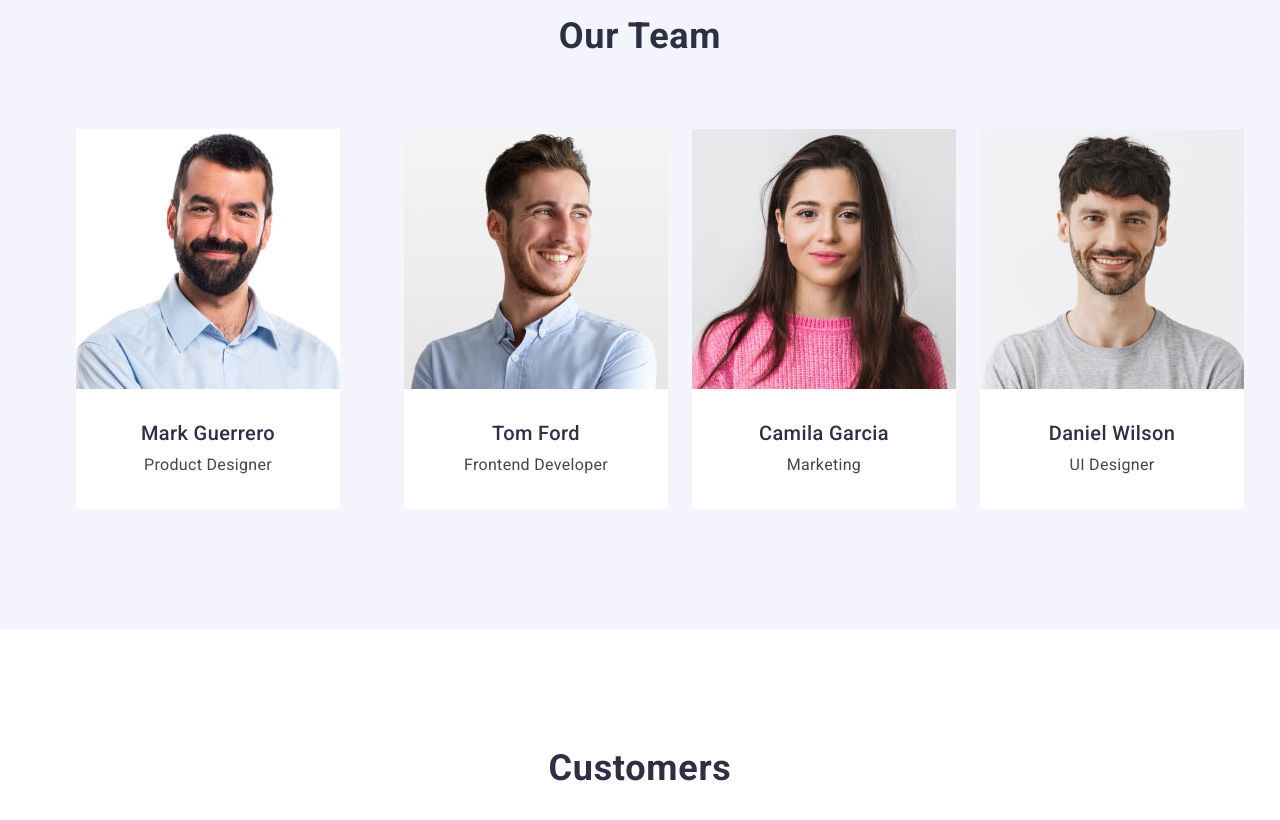
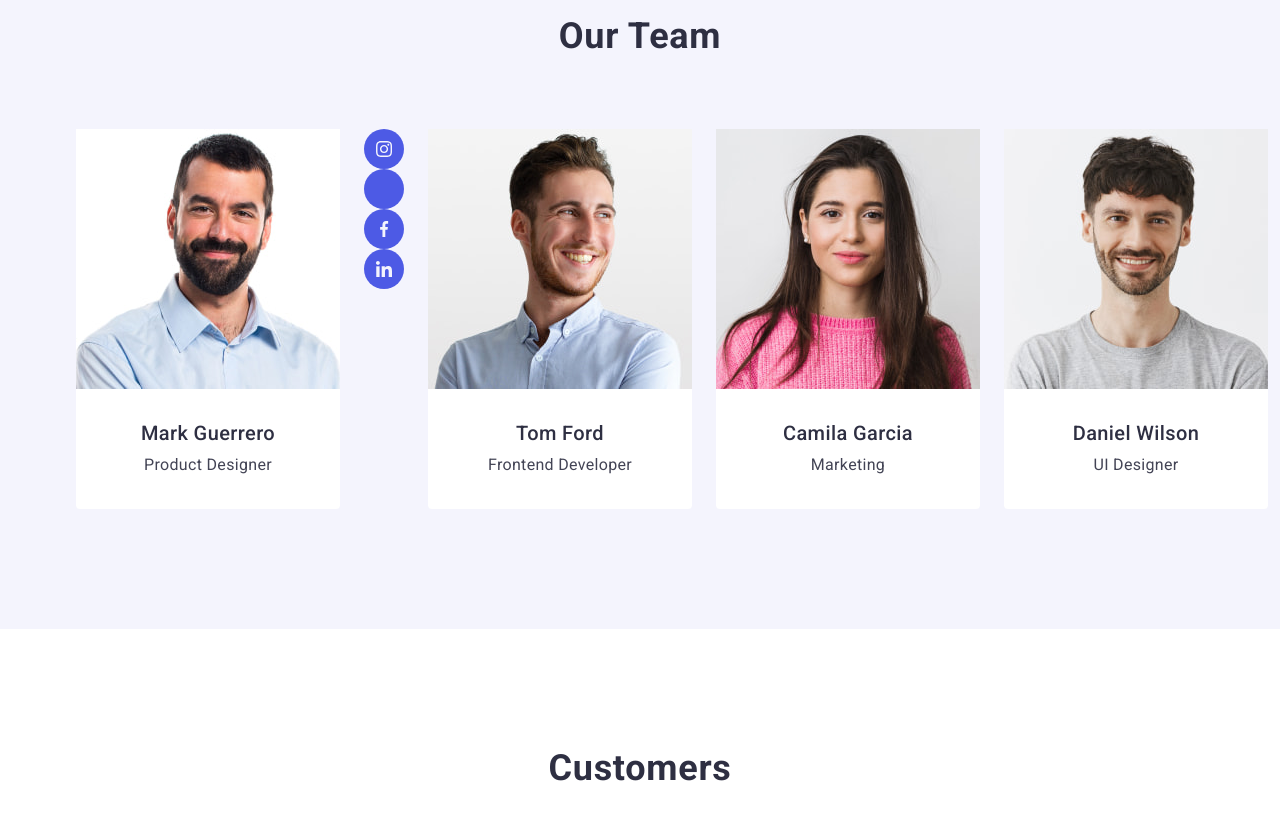
Before and after one commit to Lesandra17/goit-markup-hw-04, a plain HTML site: page index.html in a window 1280 px wide. Shown: the part 1940-2760 px from the top of the page. Drawn offline with nearby package versions, Linux system fonts and the light colour scheme.

Commit message:
Update styles.css

```diff
--- a/css/styles.css
+++ b/css/styles.css
@@ -2,7 +2,7 @@
 :root {
      --primary-color:#2E2F42;
      --color-ocean:#4048BF;
-     --color-button:#4D5AE5;
+     --color-iris:#4D5AE5;
      --secondary-color:#434455;
      --color-white: #FFFFFF;
      --light-grey-color: #F4F4FD;
@@ -403,7 +403,7 @@ align-items: center;
 
 
 /* footer */
-.container footer-soc {
+ .footer-soc {
     display: flex;
 }
 
@@ -457,7 +457,15 @@ color: var(--color-white);
     display: flex;
     gap: 16px;
 }
-
+.soc-link {
+    display: flex;
+    width: 40px;
+    height: 40px;
+    justify-content: center;
+    align-items: center;
+    background-color: var(--color-iris);
+    border-radius: 50px;
+}
 
 /* Portfolio */
 .portfolio-page {
```
